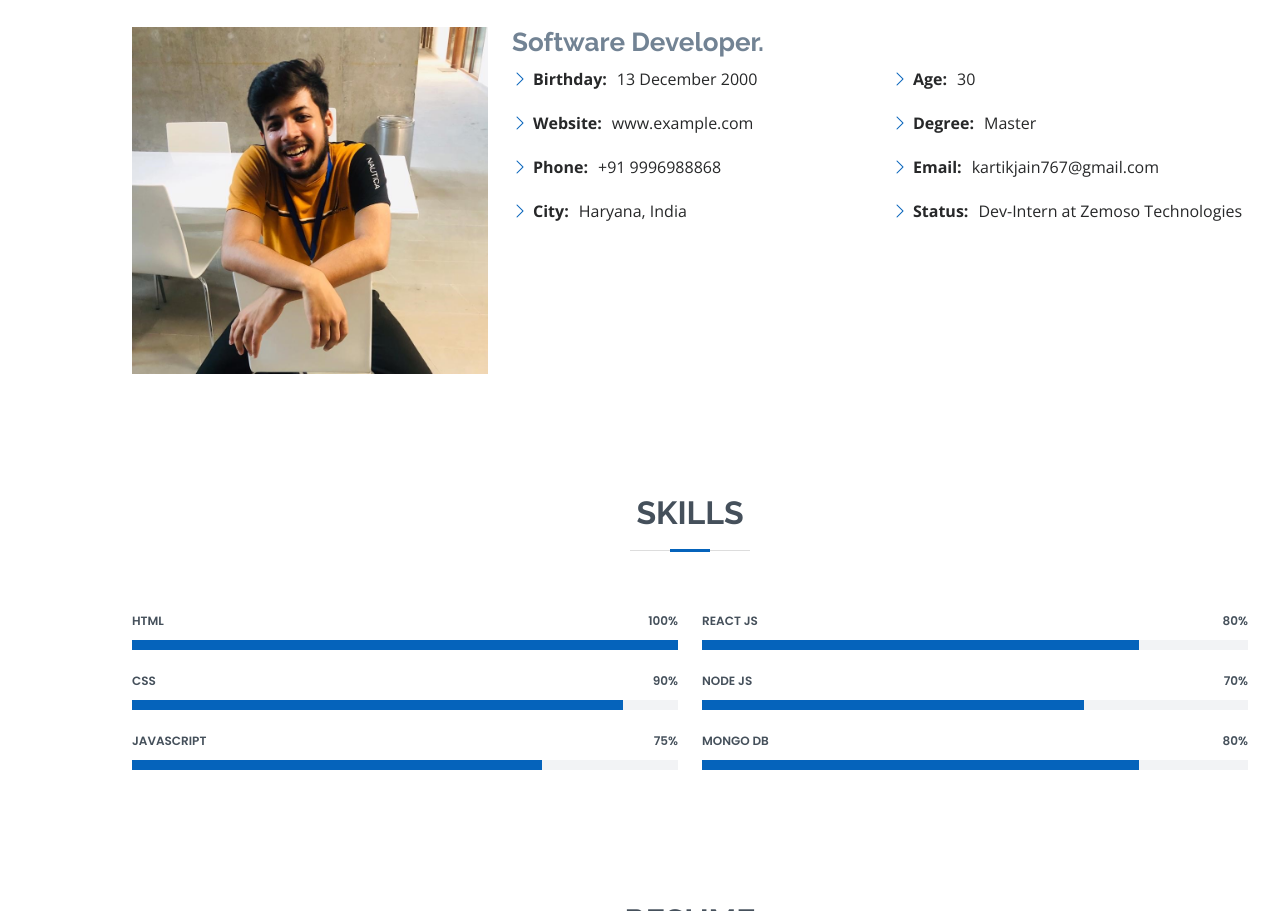
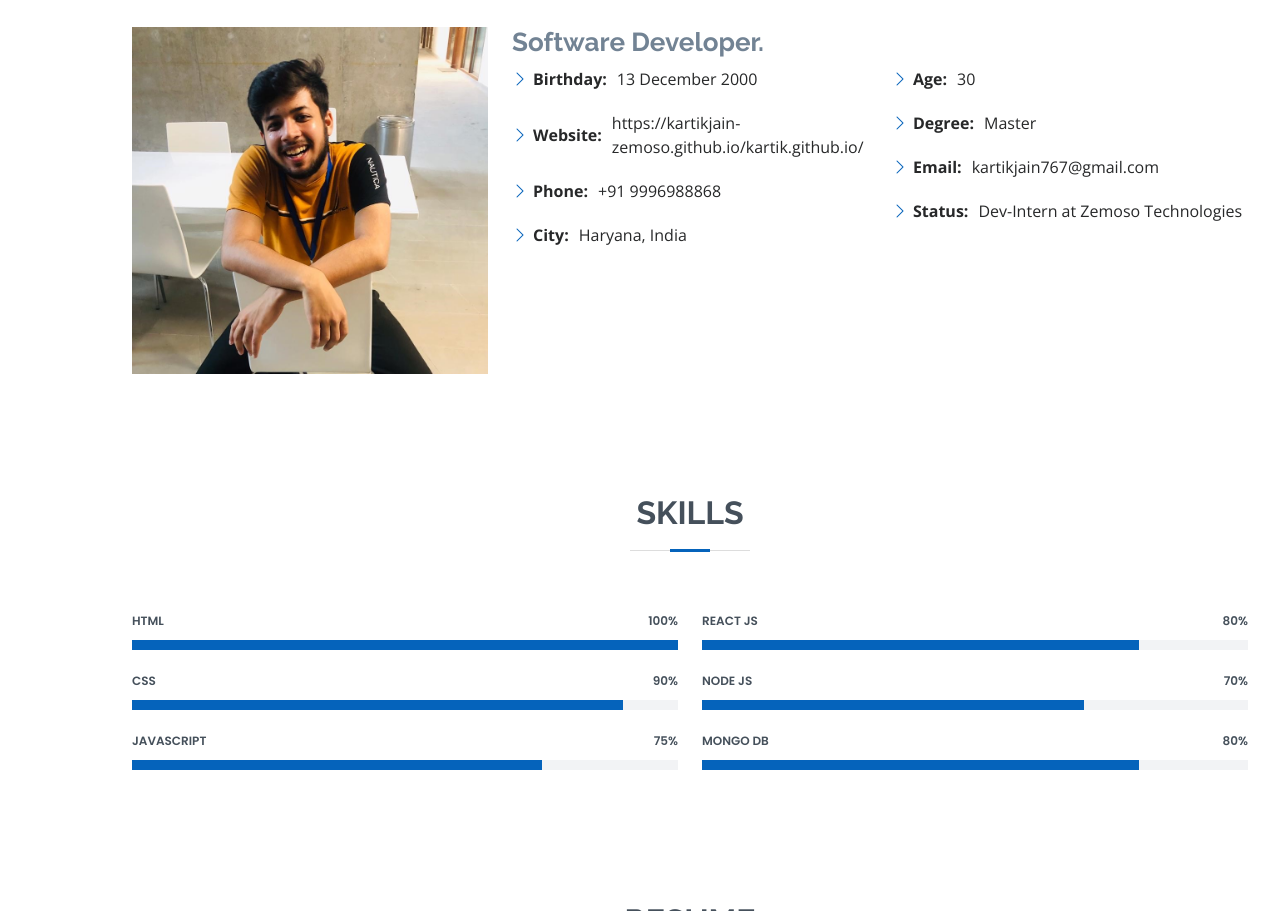
Before and after one commit to KartikJain-Zemoso/kartik.github.io, a plain HTML site: page index.html in a window 1280 px wide. Shown: the part 989-1900 px from the top of the page. Drawn offline with nearby package versions, Linux system fonts and the light colour scheme.

Commit message:
Update index.html

```diff
--- a/index.html
+++ b/index.html
@@ -91,7 +91,7 @@
               <div class="col-lg-6">
                 <ul>
                   <li><i class="bi bi-chevron-right"></i> <strong>Birthday:</strong> <span>13 December 2000</span></li>
-                  <li><i class="bi bi-chevron-right"></i> <strong>Website:</strong> <span>www.example.com</span></li>
+                  <li><i class="bi bi-chevron-right"></i> <strong>Website:</strong> <span>https://kartikjain-zemoso.github.io/kartik.github.io/</span></li>
                   <li><i class="bi bi-chevron-right"></i> <strong>Phone:</strong> <span>+91 9996988868</span></li>
                   <li><i class="bi bi-chevron-right"></i> <strong>City:</strong> <span>Haryana, India</span></li>
                 </ul>
```
